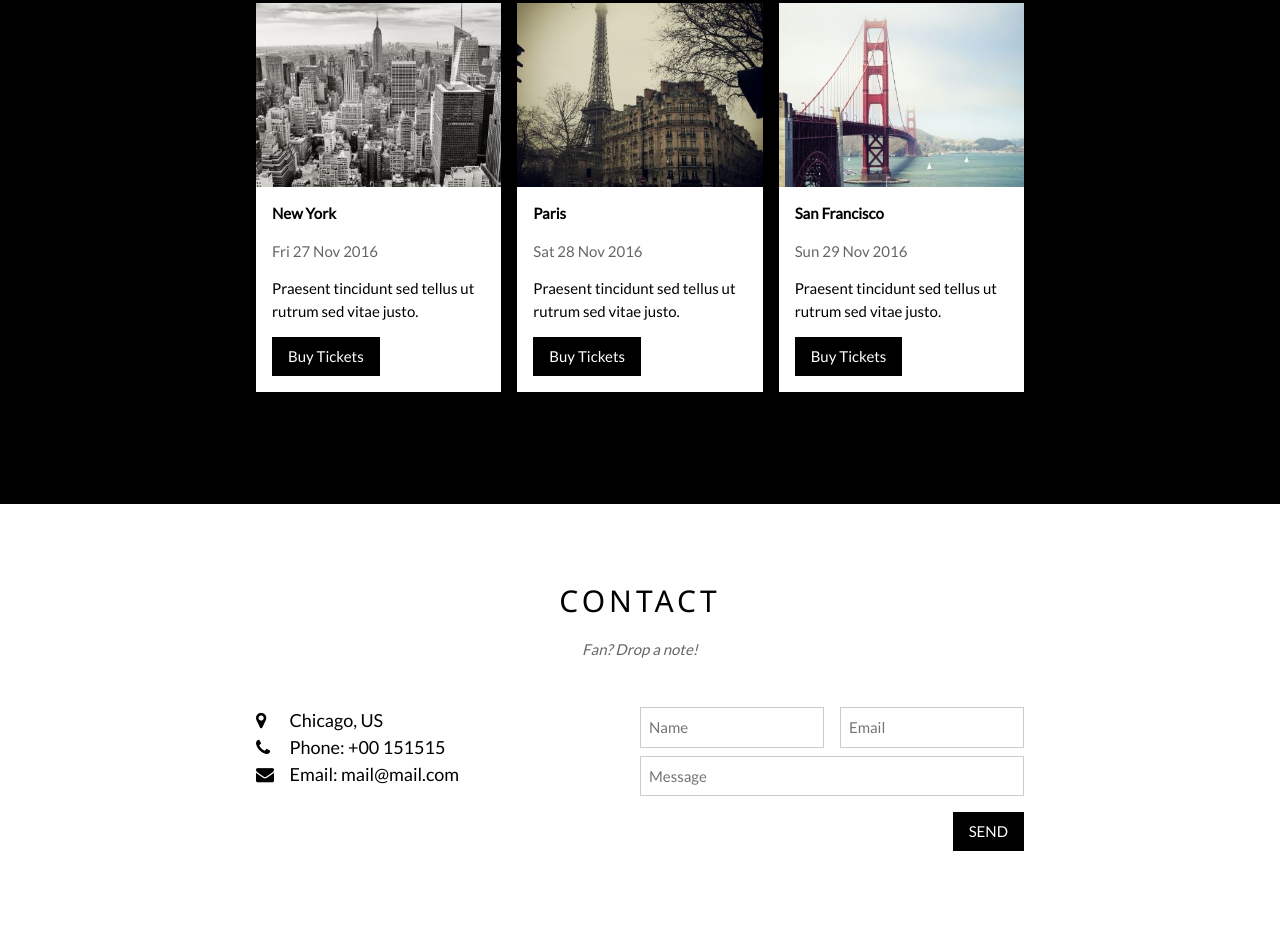
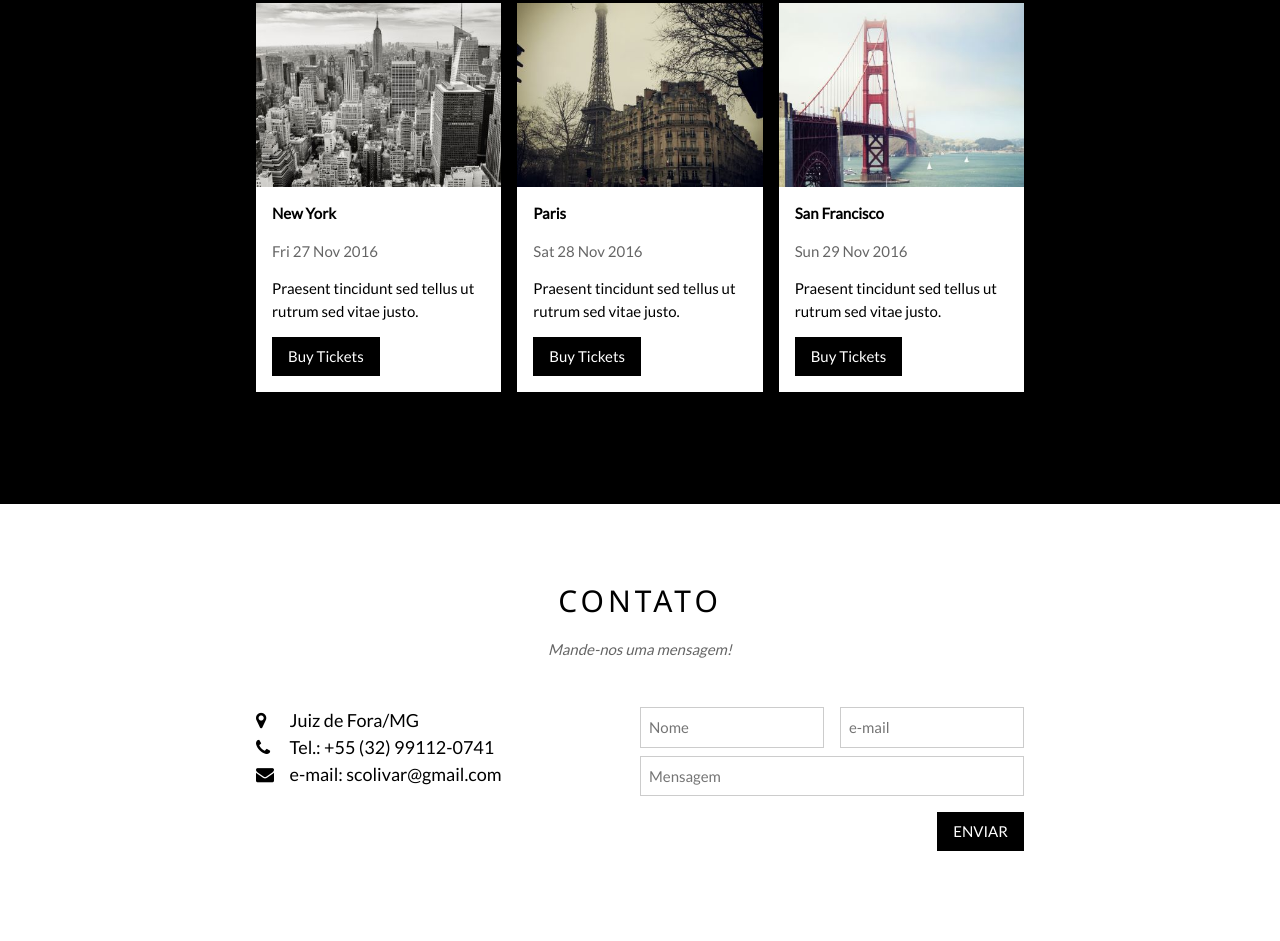
Before and after one commit to scolivar/PrimeiroProjeto, a plain HTML site: page index.html in a window 1280 px wide. Shown: the part 1700-2641 px from the top of the page. Drawn offline with nearby package versions, Linux system fonts and the light colour scheme; some packages are replaced by stand-ins of ours.

Commit message:
Atualização 1
Primeiros ajustes no contato e no menu inicial.

```diff
--- a/index.html
+++ b/index.html
@@ -1,6 +1,6 @@
 <!DOCTYPE html>
 <html>
-<title>W3.CSS Template</title>
+<title>Primeiro Projeto</title>
 <meta charset="UTF-8">
 <meta name="viewport" content="width=device-width, initial-scale=1">
 <link rel="stylesheet" href="https://www.w3schools.com/w3css/4/w3.css">
@@ -17,11 +17,11 @@ body {font-family: "Lato", sans-serif}
   <div class="w3-bar w3-black w3-card">
     <a class="w3-bar-item w3-button w3-padding-large w3-hide-medium w3-hide-large w3-right" href="javascript:void(0)" onclick="myFunction()" title="Toggle Navigation Menu"><i class="fa fa-bars"></i></a>
     <a href="#" class="w3-bar-item w3-button w3-padding-large">HOME</a>
-    <a href="#band" class="w3-bar-item w3-button w3-padding-large w3-hide-small">BAND</a>
+    <a href="#band" class="w3-bar-item w3-button w3-padding-large w3-hide-small">BANDA</a>
     <a href="#tour" class="w3-bar-item w3-button w3-padding-large w3-hide-small">TOUR</a>
-    <a href="#contact" class="w3-bar-item w3-button w3-padding-large w3-hide-small">CONTACT</a>
+    <a href="#contact" class="w3-bar-item w3-button w3-padding-large w3-hide-small">CONTATO</a>
     <div class="w3-dropdown-hover w3-hide-small">
-      <button class="w3-padding-large w3-button" title="More">MORE <i class="fa fa-caret-down"></i></button>
+      <button class="w3-padding-large w3-button" title="More">MAIS<i class="fa fa-caret-down"></i></button>
       <div class="w3-dropdown-content w3-bar-block w3-card-4">
         <a href="#" class="w3-bar-item w3-button">Merchandise</a>
         <a href="#" class="w3-bar-item w3-button">Extras</a>
@@ -34,9 +34,9 @@ body {font-family: "Lato", sans-serif}
 
 <!-- Navbar on small screens -->
 <div id="navDemo" class="w3-bar-block w3-black w3-hide w3-hide-large w3-hide-medium w3-top" style="margin-top:46px">
-  <a href="#band" class="w3-bar-item w3-button w3-padding-large">BAND</a>
+  <a href="#band" class="w3-bar-item w3-button w3-padding-large">BANDA</a>
   <a href="#tour" class="w3-bar-item w3-button w3-padding-large">TOUR</a>
-  <a href="#contact" class="w3-bar-item w3-button w3-padding-large">CONTACT</a>
+  <a href="#contact" class="w3-bar-item w3-button w3-padding-large">CONTATO</a>
   <a href="#" class="w3-bar-item w3-button w3-padding-large">MERCH</a>
 </div>
 
@@ -155,26 +155,26 @@ body {font-family: "Lato", sans-serif}
 
   <!-- The Contact Section -->
   <div class="w3-container w3-content w3-padding-64" style="max-width:800px" id="contact">
-    <h2 class="w3-wide w3-center">CONTACT</h2>
-    <p class="w3-opacity w3-center"><i>Fan? Drop a note!</i></p>
+    <h2 class="w3-wide w3-center">CONTATO</h2>
+    <p class="w3-opacity w3-center"><i>Mande-nos uma mensagem!</i></p>
     <div class="w3-row w3-padding-32">
       <div class="w3-col m6 w3-large w3-margin-bottom">
-        <i class="fa fa-map-marker" style="width:30px"></i> Chicago, US<br>
-        <i class="fa fa-phone" style="width:30px"></i> Phone: +00 151515<br>
-        <i class="fa fa-envelope" style="width:30px"> </i> Email: mail@mail.com<br>
+        <i class="fa fa-map-marker" style="width:30px"></i> Juiz de Fora/MG<br>
+        <i class="fa fa-phone" style="width:30px"></i> Tel.: +55 (32) 99112-0741<br>
+        <i class="fa fa-envelope" style="width:30px"> </i> e-mail: scolivar@gmail.com<br>
       </div>
       <div class="w3-col m6">
         <form action="/action_page.php" target="_blank">
           <div class="w3-row-padding" style="margin:0 -16px 8px -16px">
             <div class="w3-half">
-              <input class="w3-input w3-border" type="text" placeholder="Name" required name="Name">
+              <input class="w3-input w3-border" type="text" placeholder="Nome" required name="Nome">
             </div>
             <div class="w3-half">
-              <input class="w3-input w3-border" type="text" placeholder="Email" required name="Email">
+              <input class="w3-input w3-border" type="text" placeholder="e-mail" required name="e-mail">
             </div>
           </div>
-          <input class="w3-input w3-border" type="text" placeholder="Message" required name="Message">
-          <button class="w3-button w3-black w3-section w3-right" type="submit">SEND</button>
+          <input class="w3-input w3-border" type="text" placeholder="Mensagem" required name="Mensagem">
+          <button class="w3-button w3-black w3-section w3-right" type="submit">ENVIAR</button>
         </form>
       </div>
     </div>
```
